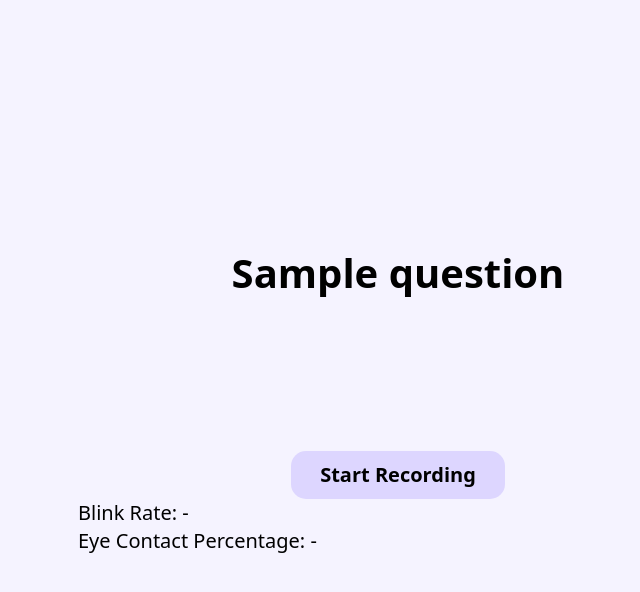
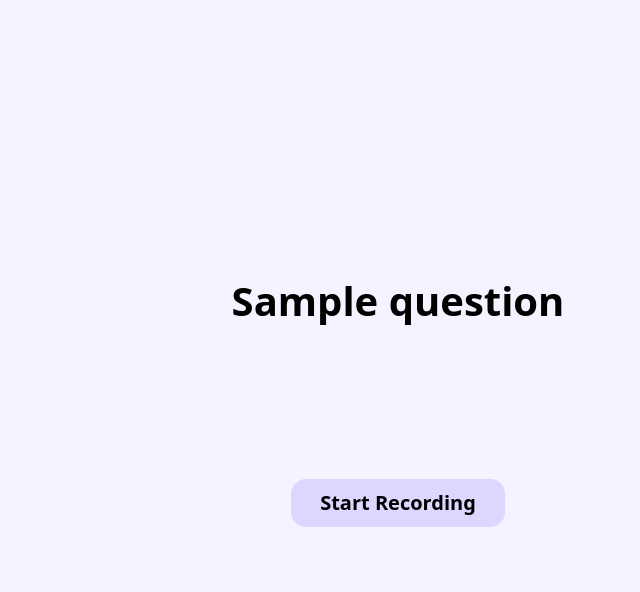
Before and after one commit to LaurenS419/helphelp, a Flask app: template templates/interview.html in a window 1280 px wide. Shown: the top 592 px of the page, without its empty margins (242-882 px from the left). Run offline with Flask 3, Linux system fonts and the light colour scheme; the template is opened without the code that fills it: most values are stand-ins (such as "Sample title", 1, 10 or a date in 2020); style sheets or scripts are compiled from the project's sources.

Commit message:
removed display blinks

```diff
--- a/templates/interview.html
+++ b/templates/interview.html
@@ -256,11 +256,6 @@
             <button id="stopButton" disabled hidden>Stop Recording</button>
         </div>
         <audio id="audioPlayback" controls style="display: none;"></audio>
-
-        <div id="results">
-            <p>Blink Rate: <span id="blinkRate">-</span></p>
-            <p>Eye Contact Percentage: <span id="eyeContactPercentage">-</span></p>
-        </div>
     </div>
 
     <script>
@@ -357,10 +352,6 @@
             fetch("/stop_record", { method: "POST" })
                 .then(response => response.json())
                 .then(data => {
-                    // Display the results
-                    document.getElementById("blinkRate").textContent = data.blink_rate;
-                    document.getElementById("eyeContactPercentage").textContent = data.eye_contact_percentage;
-
                     console.log(data.status); // Log the response from the backend
                 })
                 .catch(error => {
```
Also changed, not shown: 1 other file.
